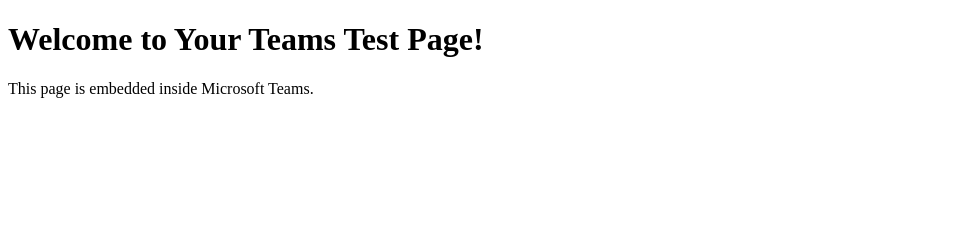
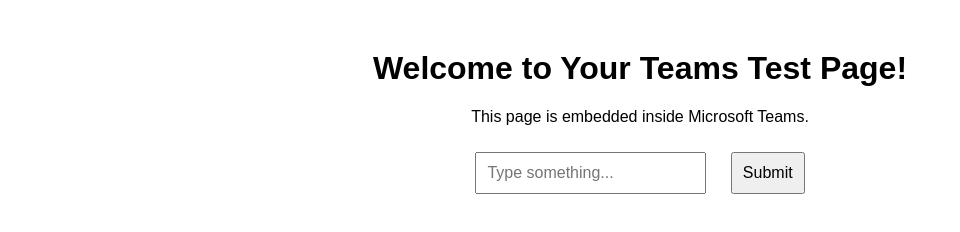
Before and after one commit to Naikmithu/test_teams, a plain HTML site: page index.html in a window 1280 px wide. Shown: the whole page, without its empty margins (0-960 px from the left). Drawn offline with Linux system fonts and the light colour scheme.

Commit message:
Update index.html

```diff
--- a/index.html
+++ b/index.html
@@ -4,9 +4,36 @@
     <meta charset="UTF-8">
     <meta name="viewport" content="width=device-width, initial-scale=1.0">
     <title>Teams Test Page</title>
+    <script>
+        function displayInput() {
+            let userInput = document.getElementById("userInput").value;
+            document.getElementById("displayArea").innerText = "You entered: " + userInput;
+        }
+    </script>
+    <style>
+        body {
+            font-family: Arial, sans-serif;
+            text-align: center;
+            margin: 50px;
+        }
+        input, button {
+            padding: 10px;
+            margin: 10px;
+            font-size: 16px;
+        }
+        #displayArea {
+            font-weight: bold;
+            margin-top: 20px;
+        }
+    </style>
 </head>
 <body>
     <h1>Welcome to Your Teams Test Page!</h1>
     <p>This page is embedded inside Microsoft Teams.</p>
+
+    <input type="text" id="userInput" placeholder="Type something..." />
+    <button onclick="displayInput()">Submit</button>
+
+    <p id="displayArea"></p>
 </body>
 </html>
```
